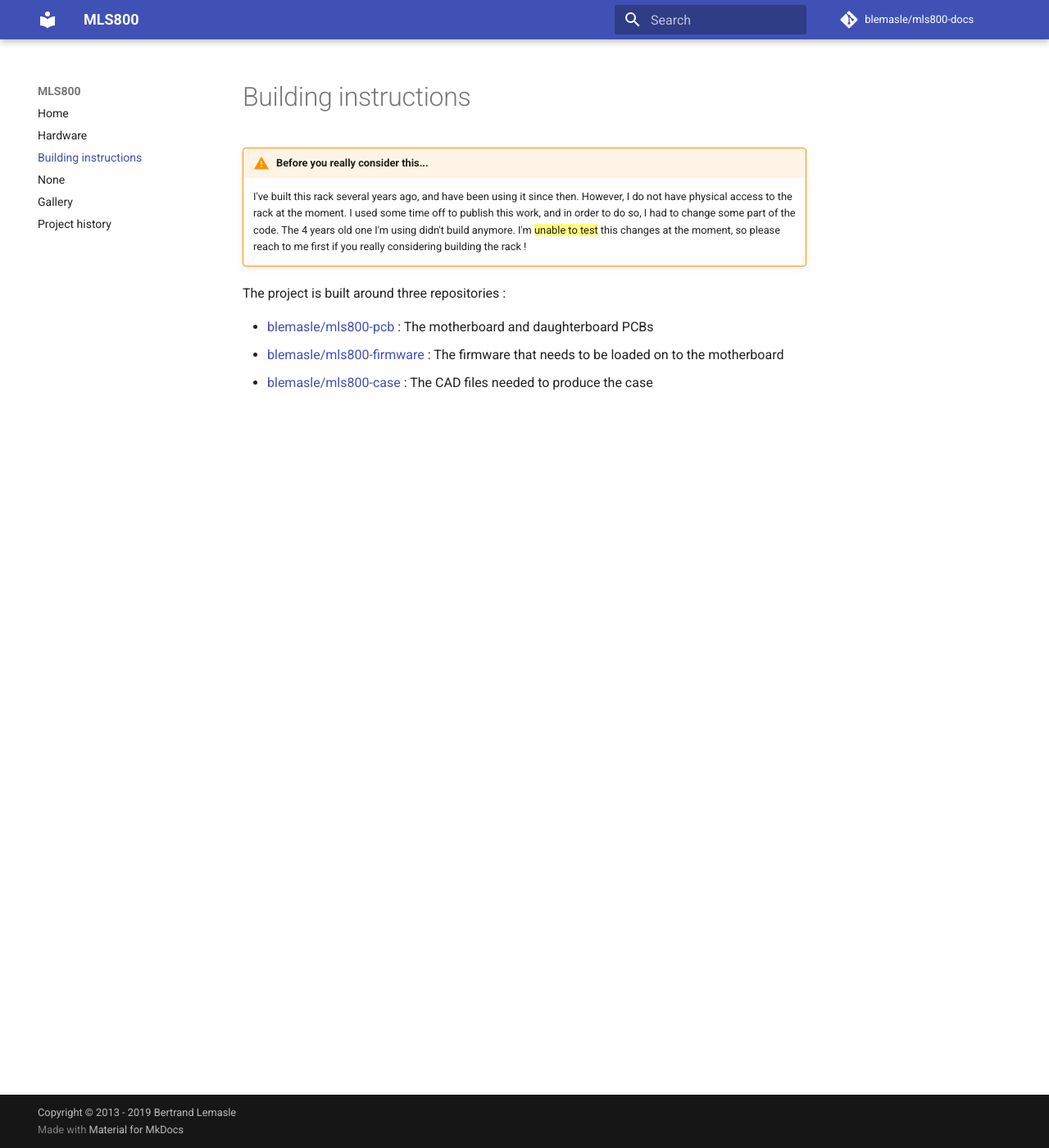
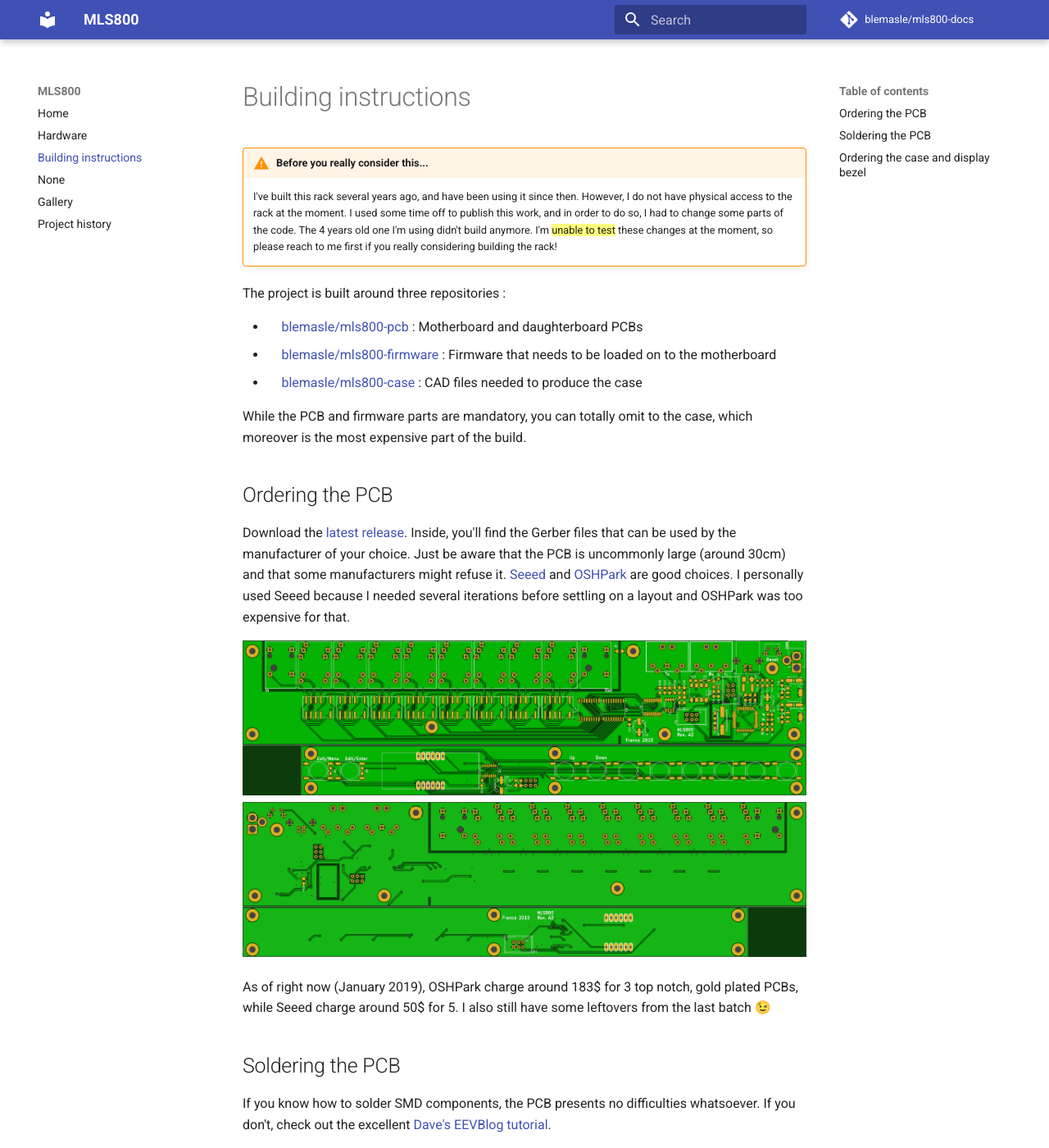
Before and after one commit to blemasle/mls800, an MkDocs documentation site: the page built from docs/building.md, in a window 1280 px wide and 1400 px high. Shown: the whole window at 82% size. Built offline with MkDocs 1.6.1 and Material for MkDocs 9.7.7, drawn with Linux system fonts in a browser that asks for light colours; comment, search, counter and statistics services are not loaded; some of the changed text lies outside the part shown.

Commit message:
Added building instructions for  PCB and case

```diff
--- a/docs/building.md
+++ b/docs/building.md
@@ -1,10 +1,42 @@
 # Building instructions
 
 !!! warning "Before you really consider this..."
-	I've built this rack several years ago, and have been using it since then. However, I do not have physical access to the rack at the moment. I used some time off to publish this work, and in order to do so, I had to change some part of the code. The 4 years old one I'm using didn't build anymore. I'm ==unable to test== this changes at the moment, so please reach to me first if you really considering building the rack !
+    I've built this rack several years ago, and have been using it since then. However, I do not have physical access to the rack at the moment. I used some time off to publish this work, and in order to do so, I had to change some parts of the code. The 4 years old one I'm using didn't build anymore. I'm ==unable to test== these changes at the moment, so please reach to me first if you really considering building the rack!
 
 The project is built around three repositories :
 
- * @blemasle/mls800-pcb : The motherboard and daughterboard PCBs
- * @blemasle/mls800-firmware : The firmware that needs to be loaded on to the motherboard
- * @blemasle/mls800-case : The CAD files needed to produce the case
+ * @blemasle/mls800-pcb : Motherboard and daughterboard PCBs
+ * @blemasle/mls800-firmware : Firmware that needs to be loaded on to the motherboard
+ * @blemasle/mls800-case : CAD files needed to produce the case
+
+ While the PCB and firmware parts are mandatory, you can totally omit to the case, which moreover is the most expensive part of the build.
+
+## Ordering the PCB
+
+Download the [latest release](https://github.com/blemasle/mls800-pcb/releases/latest). Inside, you'll find the Gerber files that can be used by the manufacturer of your choice. Just be aware that the PCB is uncommonly large (around 30cm) and that some manufacturers might refuse it. [Seeed](https://www.seeedstudio.com/fusion_pcb.html) and [OSHPark](https://oshpark.com) are good choices. I personally used Seeed because I needed several iterations before settling on a layout and OSHPark was too expensive for that.
+
+[![PCB top](assets/building-pcb-top.png)](assets/building-pcb-top.png)
+[![PCB bottom](assets/building-pcb-bottom.png)](assets/building-pcb-bottom.png)
+
+As of right now (January 2019), OSHPark charge around 183$ for 3 top notch, gold plated PCBs, while Seeed charge around 50$ for 5. I also still have some leftovers from the last batch :wink:
+
+## Soldering the PCB
+
+If you know how to solder SMD components, the PCB presents no difficulties whatsoever. If you don't, check out the excellent [Dave's EEVBlog tutorial](https://www.youtube.com/watch?v=b9FC9fAlfQE).
+
+There are a lot of identical components in those two PCBs so it can feel a bit boring after some time. Also, don't be greedy on the tin on the back connectors as solder joints are responsible for keeping your connector in place while inserting or removing plugs. While if you're building the case, some of that pressure will be relieved through back screws, this is just an *extra* layer of strengthening, you should not rely on it.
+
+## Ordering the case and display bezel
+
+All the files required to order the case can be downloaded over the [github repository](https://github.com/blemasle/mls800-case/relases/latest). As [I said](hardware#the-case) earlier, I ordered the case from [Protocase](https://www.protocase.com) which I again highly recommend. The front panel bezel has been ordered from [Bay Plastics Ltd](http://bayplastics.co.uk), but I'm guessing that Protocase would be able to make it.
+
+Required information is included in the release files, but just in case, here is a sum up, along with the manufacturer I used.
+
+Part			 | Description						| Thickness 		| Material / Technic| Color 		| Manufacturer 							|
+-----------------|---------------------------------:|------------------:|------------------:|--------------:|--------------------------------------:|
+Rack-Chassis	 | Rack case bottom					| 0.048"			| Cold rolled steel | Matte Black	| [Protocase](https://www.protocase.com)
+Rack-Cover		 | Rack case top					| 0.048"			| Cold rolled steel | Matte Black	| [Protocase](https://www.protocase.com)
+Rack-FrontPanel  | Rack case front					| 0.060"			| Cold rolled steel | Matte Black	| [Protocase](https://www.protocase.com)
+MountingBracket	 | Daughterboard mounting bracket	| 0.048"			| Cold rolled steel | Matte Black	| [Protocase](https://www.protocase.com)
+MLS800.svg		 | Front and Back illustrations		| :x:				| Digital printing	| White			| [Protocase](https://www.protocase.com)
+FrontPanel-Bezel | Main display bezel				| 0.118"/3mm		| Acrylic(Perspex)	| 4401 Red		| [Bay Plastics Ltd](http://bayplastics.co.uk)
--- a/mkdocs.yml
+++ b/mkdocs.yml
@@ -9,10 +9,15 @@
 repo_url: 'https://github.com/blemasle/mls800-docs'
 
 # Copyright
-copyright: 'Copyright &copy; 2013 - 2019 <a href="https://github.com/blemasle">Bertrand Lemasle</a>'
+copyright: |
+  Copyright &copy; 2013 - 2019 <a href="https://github.com/blemasle">Bertrand Lemasle</a>
+  <br><span class="md-footer-custom-text">emoji provided free by </span><a href="http://www.emojione.com">EmojiOne</a>
+
 
 # Configuration
-theme: material
+theme:
+  name: material
+  custom_dir: theme
 
 # Extensions
 markdown_extensions:
@@ -39,3 +44,10 @@
   - 'manual.md'
   - 'gallery.md'
   - 'history.md'
+
+extra:
+  social:
+    - type: github
+      link: https://github.com/blemasle
+extra_css:
+  - extra.css
--- /dev/null
+++ b/theme/extra.css
@@ -0,0 +1,16 @@
+.md-footer .md-footer-custom-text {
+  color: hsla(0, 0%, 100%, 0.3);
+}
+
+.md-typeset .magiclink::before {
+	position: relative;
+	padding-right: 0.25rem;
+	font-family: FontAwesome;
+	-moz-osx-font-smoothing: initial;
+	-webkit-font-smoothing: initial;
+	font-weight: 400;
+}
+
+.md-typeset .magiclink-repository.magiclink-github::before {
+	content: "\f09b";
+}
```
Also changed, not shown: docs/assets/building-pcb-bottom.png (added), docs/assets/building-pcb-top.png (added).
